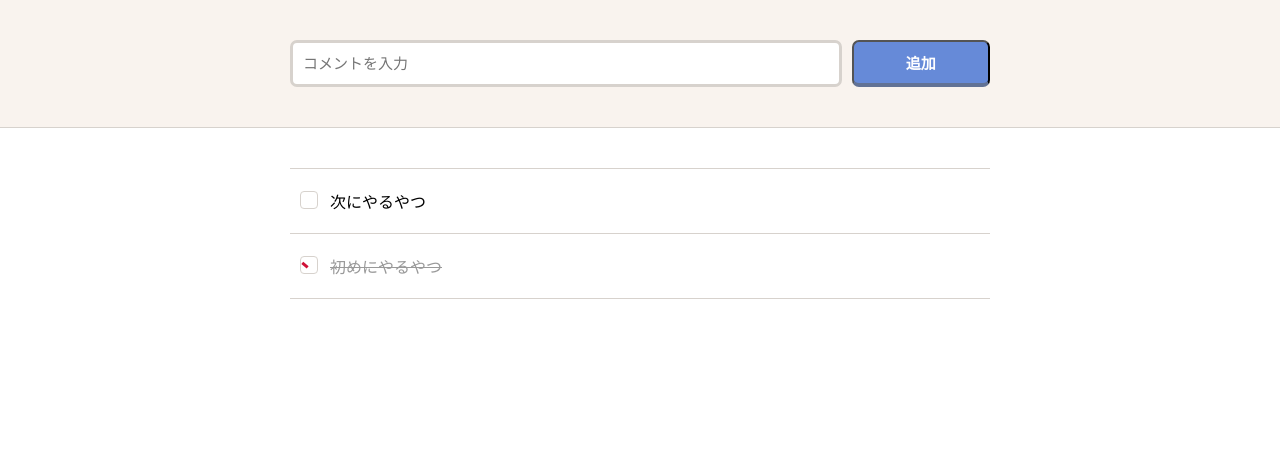
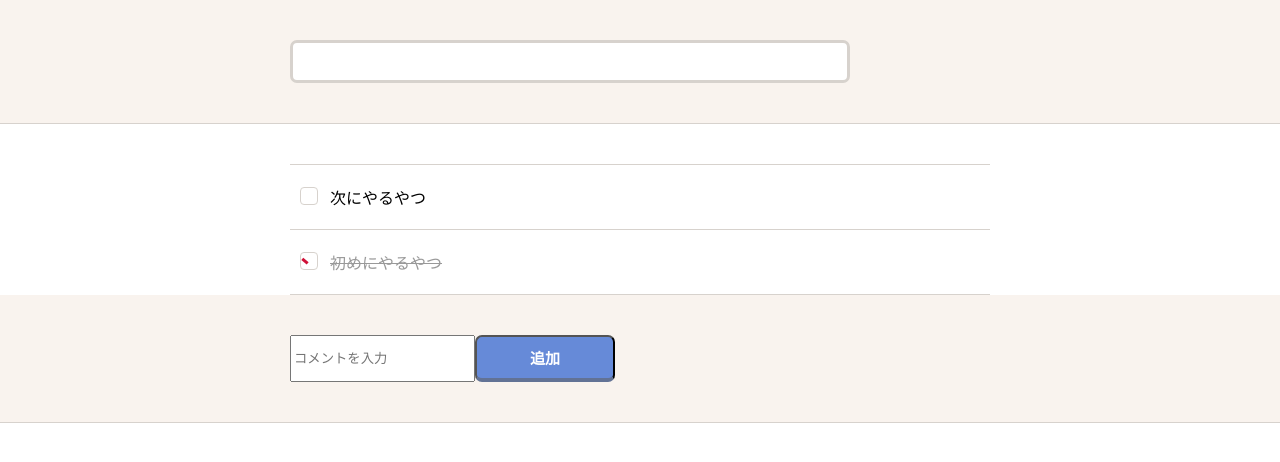
Before and after one commit to kawanomakoto/react-todo, a React (Create React App) app: page / in a window 1280 px wide. Shown: the top 462 px of the page. Built offline with nearby package versions, Linux system fonts and the light colour scheme.

Commit message:
input追加

```diff
--- a/src/App.tsx
+++ b/src/App.tsx
@@ -22,8 +22,13 @@ const App: React.FC = () => {
 
     return (
         <div>
+            <div className="inputForm">
+                <div className="inner">
+                    <input type="text" className="input" />
+                </div>
+            </div>
+            <TaskList setTasks={setTasks} tasks={tasks} />
             <TaskInput setTasks={setTasks} tasks={tasks} />
-            <TaskList setTasks={setTasks} tasks={tasks} />
         </div>
     )
 }
--- a/src/components/TaskInput.tsx
+++ b/src/components/TaskInput.tsx
@@ -38,7 +38,6 @@ const TaskInput: React.FC<Props> = ({ setTasks, tasks }) => {
                     <input
                         type="text"
                         placeholder="コメントを入力"
-                        className="input"
                         value={inputTitle}
                         onChange={handleInputChange}
                     />
```
Also changed, not shown: 6 other files (tests, documents, lock files or other folders).
